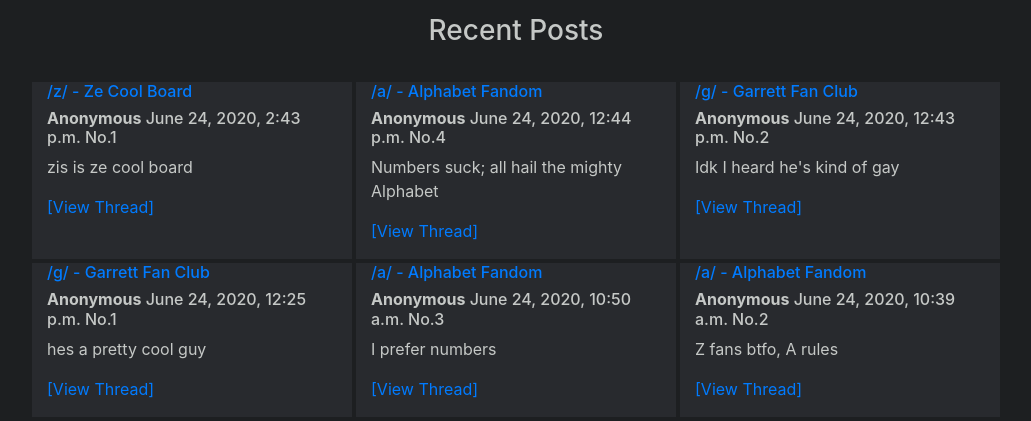
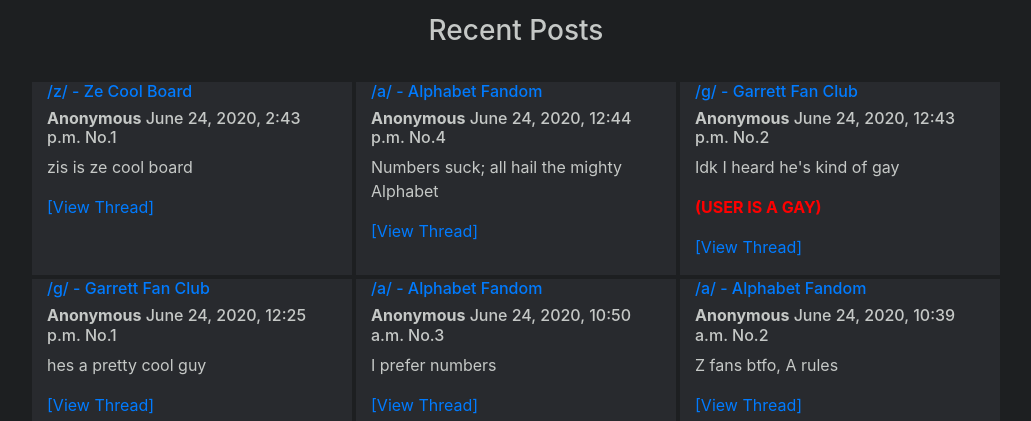
Before and after one commit to austinrseabolt/openchan, a Django app: page / in a window 1280 px wide. Shown: the part 170-591 px from the top of the page, without its empty margins (124-1155 px from the left). Run offline with Django 3.2, Linux system fonts and the light colour scheme; data comes from the database, SQL or seed files in the repository; both versions use the stored data as it was after the commit; some libraries are stand-ins or nearby versions.

Commit message:
Added mod warning to posts

```diff
--- a/src/mainapp/models.py
+++ b/src/mainapp/models.py
@@ -30,6 +30,7 @@ class Post(models.Model):
     parent_post = models.ForeignKey('self', null=True, blank=True, related_name='replies', on_delete=models.CASCADE)
     parent_board = models.ForeignKey("Board", null=True, blank=True, on_delete=models.CASCADE)
     local_id = models.BigIntegerField(default = 0)
+    mod_warning = models.CharField(max_length=100, blank=True, null=True)
     def __str__(self):
         if self.post_subject:
             return str(self.parent_board.board_url + str(self.local_id) + self.post_subject)
--- a/src/mainapp/templates/boards/index.html
+++ b/src/mainapp/templates/boards/index.html
@@ -56,6 +56,7 @@
                     <h5>{{ post.post_subject}}</h5>
                     <h6><strong>{{ post.post_name }}</strong>  {{ post.post_date}} No.{{post.local_id}}</h6>
                     <p class="postcontent">{{ post.post_content|truncatewords:20 }}</p>
+                    {% if post.mod_warning %}<p class="modwarning" style="color: red;"><strong>({{ post.mod_warning }})</strong></p>{% endif %}
                     <p><a href="#">[View Thread]</a></p>
                 </div>
                 {% endfor %}
--- a/src/mainapp/templates/boards/post_preview.html
+++ b/src/mainapp/templates/boards/post_preview.html
@@ -8,6 +8,7 @@
             <h5>{{ post.post_subject}}</h5>
             <h6><strong>{{ post.post_name }}</strong>  {{ post.post_date}} No.{{post.local_id}} <a href="#"> [Reply]</a></h6>
             <p class="postcontent">{{ post.post_content|truncatewords:20 }}</p>
+            {% if post.mod_warning %}<p class="modwarning" style="color: red;"><strong>({{ post.mod_warning }})</strong></p>{% endif %}
         </div>
         {% endfor %}
     </div>
```
Also changed, not shown: src/db.sqlite3, src/mainapp/migrations/0007_post_mod_warning.py (added).
